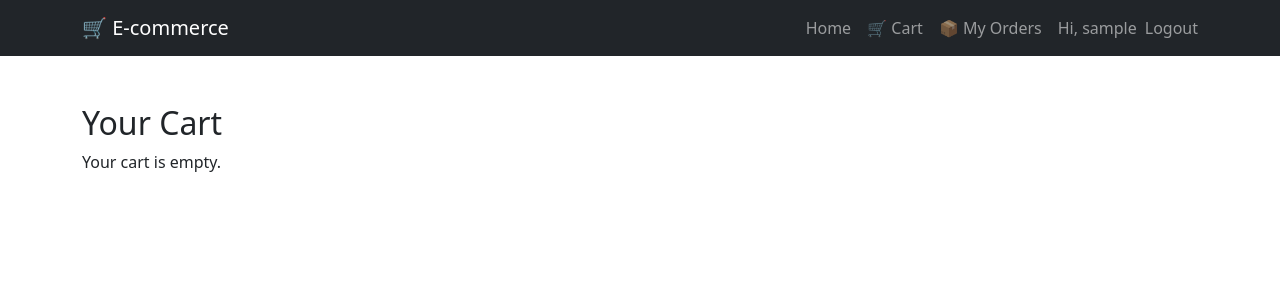
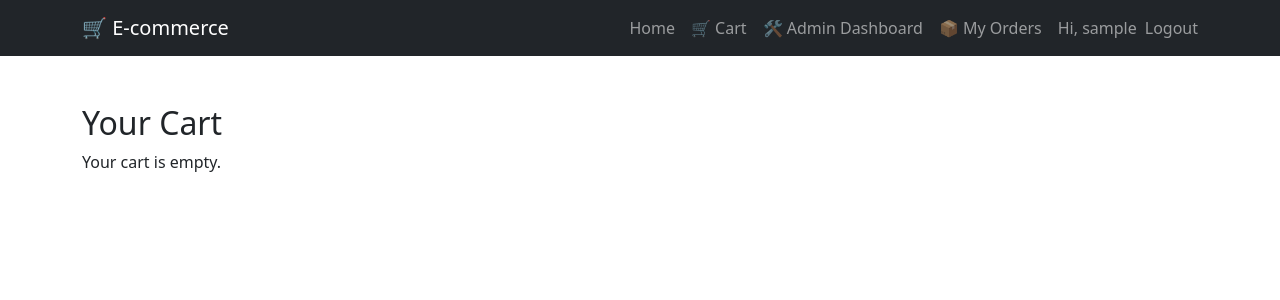
Before and after one commit to pranisharyal/django-ecommerce, a Django app: page /cart/ in a window 1280 px wide. Shown: the top 300 px of the page. Run offline with Django 5.2, Linux system fonts and the light colour scheme; the visitor is signed in with stand-in values (Sample User, id 1); some libraries are stand-ins or nearby versions.

Commit message:
Describe what you changed

```diff
--- a/store/urls.py
+++ b/store/urls.py
@@ -7,6 +7,6 @@ urlpatterns = [
     path('checkout/', views.checkout, name='checkout'),
      path('checkout/success/', checkout_success, name='checkout_success'),
     path('my-orders/', UserOrderListView.as_view(), name='my_orders'),
-    path('admin/orders/', views.AdminOrderListView.as_view(), name='admin_orders'),
-    path('admin/orders/<int:pk>/', views.AdminOrderDetailView.as_view(), name='admin_order_detail'),
+    path('admin-dashboard/orders/', views.AdminOrderListView.as_view(), name='admin_orders'),
+    path('admin-dashboard/orders/<int:pk>/', views.AdminOrderDetailView.as_view(), name='admin_order_detail'),
 ]
--- a/store/views.py
+++ b/store/views.py
@@ -11,6 +11,7 @@ from cart.cart import Cart
 from django.shortcuts import render
 from .models import Product, Category
 from cart.cart import Cart
+from django.contrib.auth.decorators import login_required, user_passes_test
 
 # Create your views here.
 
@@ -95,3 +96,8 @@ class AdminOrderDetailView(DetailView):
     model = Order
     template_name = 'store/admin_order_detail.html'
     context_object_name = 'order'
+
+@login_required
+@user_passes_test(lambda u: u.is_staff)
+def dashboard_redirect(request):
+    return redirect('admin_orders')
--- a/templates/store/partials/navbar.html
+++ b/templates/store/partials/navbar.html
@@ -10,6 +10,11 @@
                     <a href="/cart/" class="nav-link">🛒 Cart</a>
                 </li>
                 {% if user.is_authenticated %}
+                 {% if user.is_staff %}
+                    <li class="nav-item">
+                        <a class="nav-link" href="{% url 'admin_orders' %}">🛠 Admin Dashboard</a>
+                    </li>
+                    {% endif %}
                 <li class="nav-item d-flex align-items-center">
                     <a class="nav-link" href="{% url 'my_orders' %}">📦 My Orders</a>
                 </li>
```
